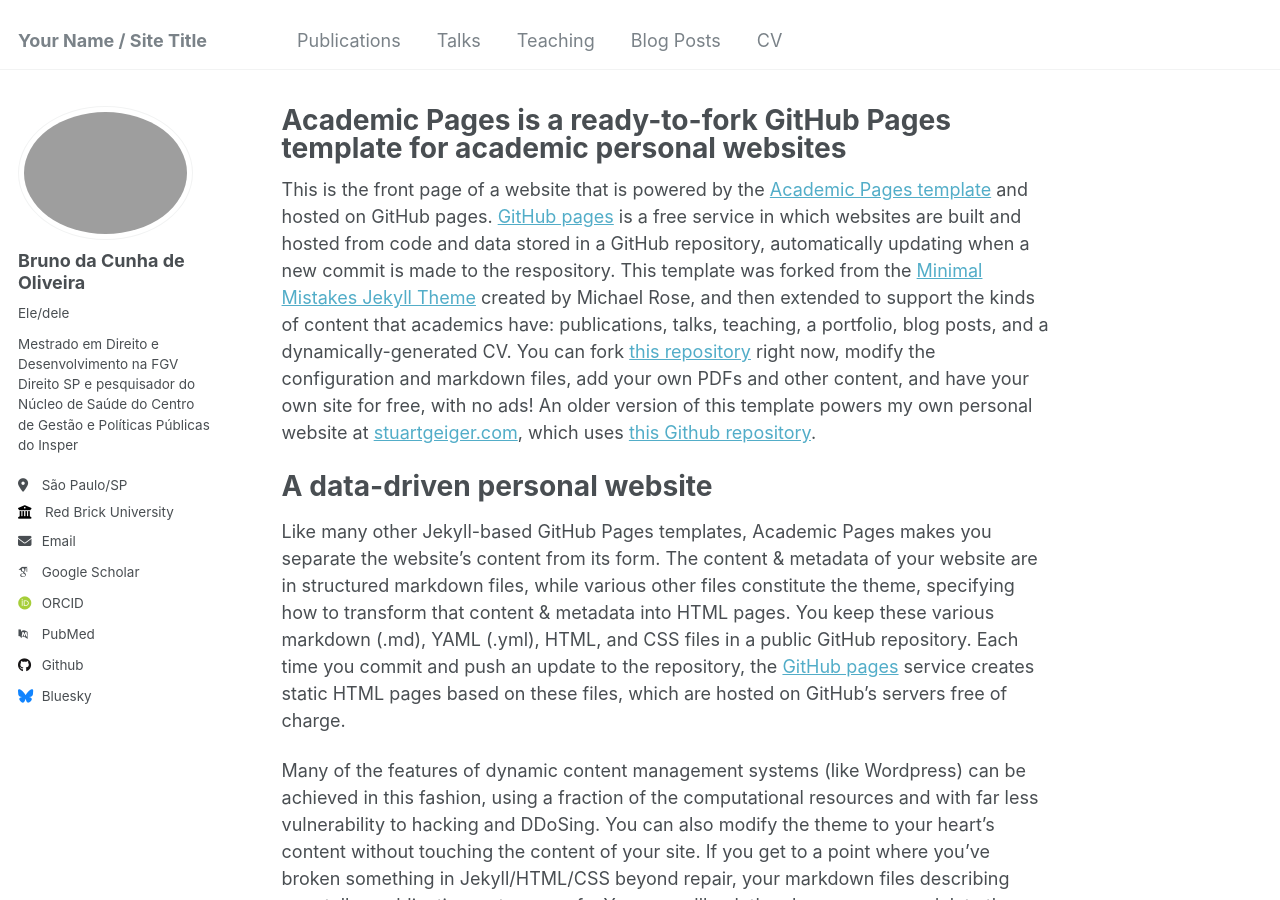
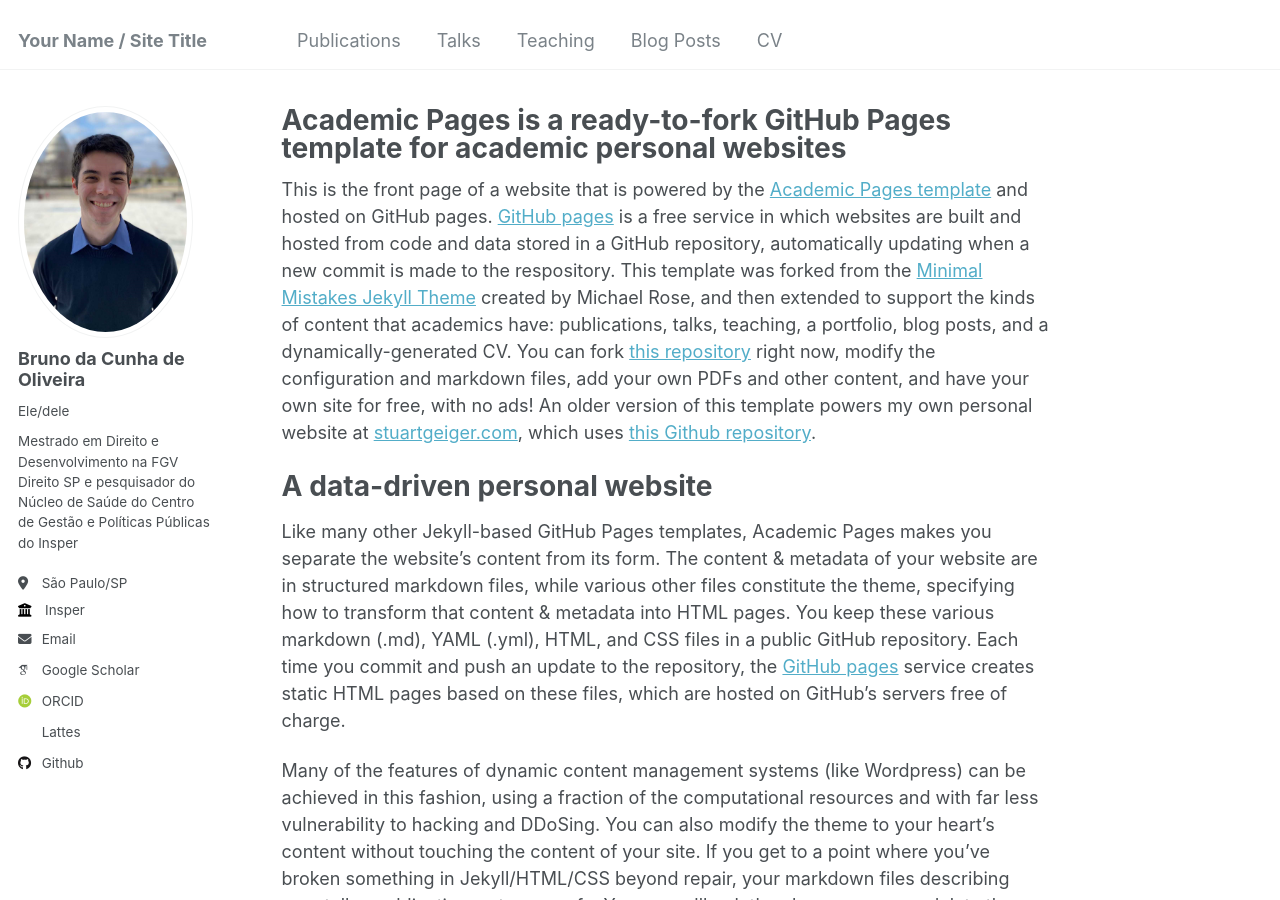
Before and after one commit to bdcdo/bdcdo.github.io-antigo, a Jekyll site: the page built from _pages/about.md, in a window 1280 px wide and 900 px high. Built offline with Jekyll 4.4.1, drawn with Linux system fonts in a browser that asks for light colours; some web fonts are replaced.

```diff
--- a/_config.yml
+++ b/_config.yml
@@ -21,12 +21,12 @@ repository               : "academicpages/academicpages.github.io"
 #               Additional customization can be done by editing /_includes/author-profile.html
 author:
   # Biographic information
-  avatar           : "Profile.jpeg"
+  avatar           : "profile.png"
   name             : "Bruno da Cunha de Oliveira"
   pronouns         : "Ele/dele"
   bio              : "Mestrado em Direito e Desenvolvimento na FGV Direito SP e pesquisador do Núcleo de Saúde do Centro de Gestão e Políticas Públicas do Insper"
   location         : "São Paulo/SP"
-  employer         : "Red Brick University"
+  employer         : "Insper"
   uri              : # URL
   email            : "bruno.dcdo@gmail.com"
 
@@ -36,19 +36,20 @@ author:
   impactstory      : # URL
   orcid            : "http://orcid.org/yourorcidurl"
   semantic         : # URL
-  pubmed           : "https://www.ncbi.nlm.nih.gov/pubmed/?term=john+snow"
+  pubmed           : # URL
   researchgate     : # URL
+  lattes           : "http://lattes.cnpq.br/6437771006032204"
 
   # Repositories and software development
   bitbucket        : # Username - Update with your username on the site
   codepen          : # Username
   dribbble         : # Username
-  github           : "academicpages"
+  github           : "bdcdo"
   kaggle           : # Username
   stackoverflow    : # User number or user number and name (i.e., use "1" or "1/jeff-atwood")
 
   # Social media
-  bluesky          : "bsky.app" # Replace this with you Bluesky username
+  bluesky          : #"bsky.app" # Replace this with you Bluesky username
   facebook         : # Username
   flickr           : # Username
   foursquare       : # Username
--- a/_includes/author-profile.html
+++ b/_includes/author-profile.html
@@ -58,6 +58,9 @@
       {% endif %}
       {% if author.researchgate %}
         <li><a href="{{ author.researchgate }}"><i class="fab fa-fw fa-researchgate icon-pad-right" aria-hidden="true"></i>ResearchGate</a></li>
+      {% endif %}
+      {% if author.lattes %}
+      <li><a href="{{ author.lattes }}"><i class="fab fa-fw fa-lattes icon-pad-right" aria-hidden="true"></i>Lattes</a></li>
       {% endif %}
 
       <!-- Font Awesome icons / Repositories and software development -->
```
Also changed, not shown: images/Profile.jpg (deleted), images/profile.png.
